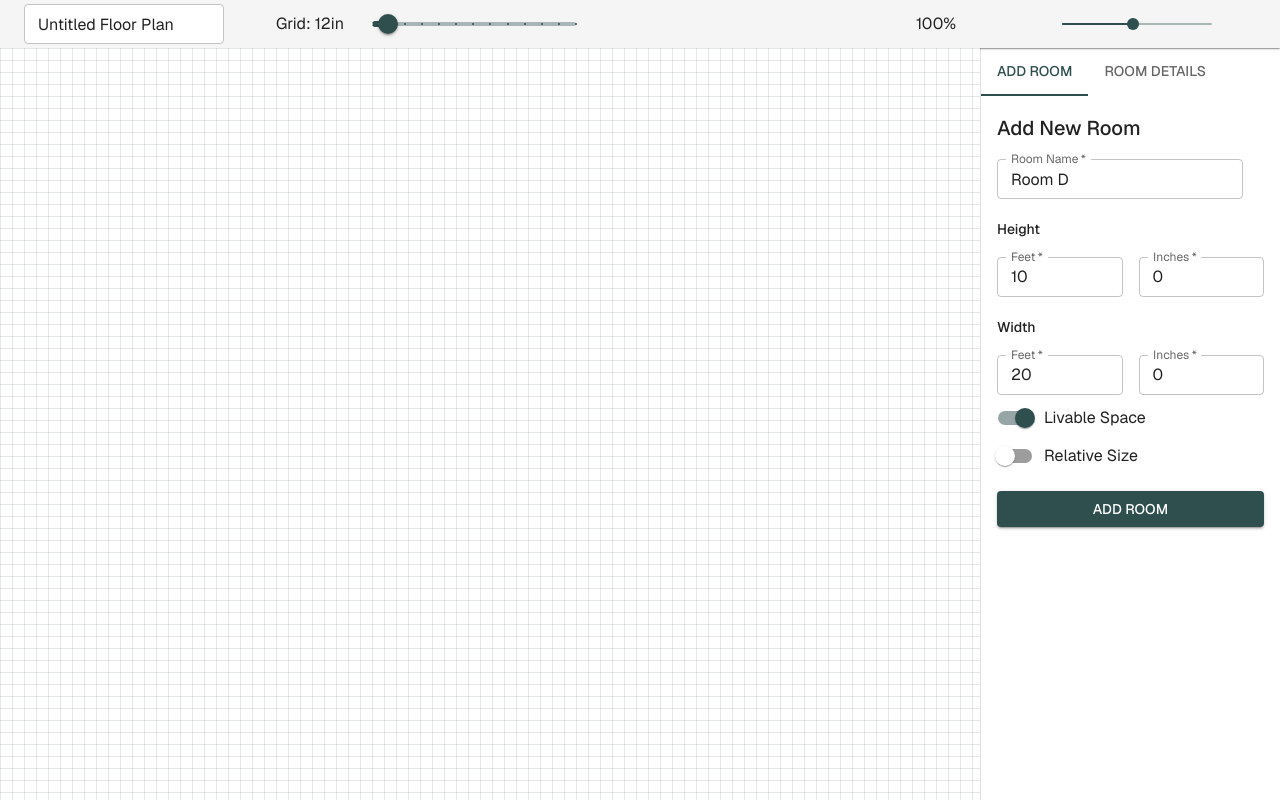
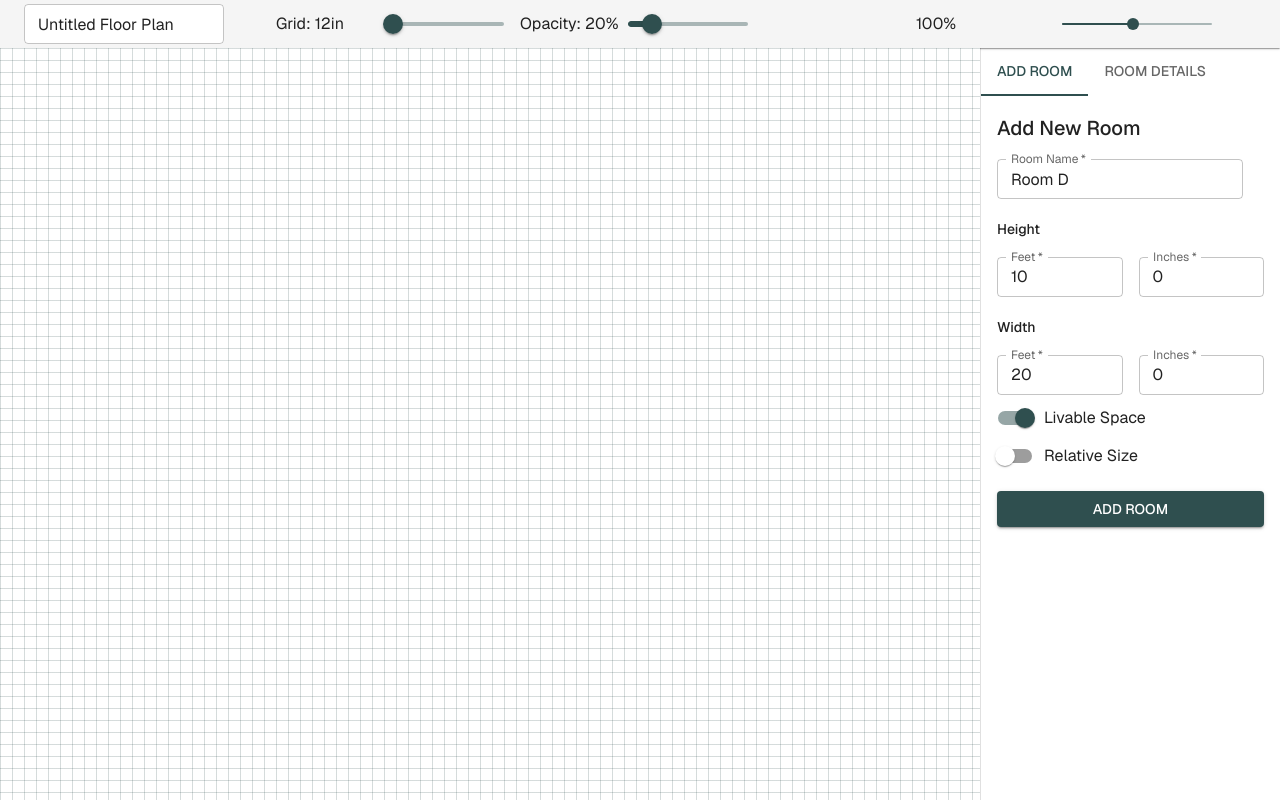
Before and after one commit to jnelken/apt-sqft, a React (Create React App) app: page / in a window 1280 px wide. Built offline with nearby package versions, Linux system fonts and the light colour scheme; some icons are missing.

Commit message:
Add opacity slider

```diff
--- a/src/App.tsx
+++ b/src/App.tsx
@@ -25,6 +25,7 @@ const initialFloorPlan = {
   backgroundImage: null,
   imageScale: 1,
   gridSize: INIT_GRID_SIZE,
+  gridOpacity: 0.2,
 };
 
 const initialAppState: AppState = {
@@ -58,6 +59,13 @@ function App() {
     setAppState(prev => ({
       ...prev,
       floorPlan: { ...prev.floorPlan, gridSize: newSize },
+    }));
+  };
+
+  const handleGridOpacityChange = (opacity: number) => {
+    setAppState(prev => ({
+      ...prev,
+      floorPlan: { ...prev.floorPlan, gridOpacity: opacity },
     }));
   };
 
@@ -209,6 +217,8 @@ function App() {
             <GridSettings
               gridSize={appState.floorPlan.gridSize}
               onGridSizeChange={handleGridSizeChange}
+              gridOpacity={appState.floorPlan.gridOpacity}
+              onGridOpacityChange={handleGridOpacityChange}
             />
             <Box sx={{ flexGrow: 1 }} />
             <ZoomControls
@@ -240,6 +250,7 @@ function App() {
               zoom={appState.zoom}
               backgroundImage={appState.floorPlan.backgroundImage}
               imageScale={appState.floorPlan.imageScale}
+              gridOpacity={appState.floorPlan.gridOpacity}
             />
           </Box>
           <Box sx={{ width: 300, borderLeft: 1, borderColor: 'divider' }}>
--- a/src/components/GridSettings.tsx
+++ b/src/components/GridSettings.tsx
@@ -4,11 +4,15 @@ import { Box, Typography, Slider, Tooltip } from '@mui/material';
 interface GridSettingsProps {
   gridSize: number;
   onGridSizeChange: (size: number) => void;
+  gridOpacity: number;
+  onGridOpacityChange: (opacity: number) => void;
 }
 
 export const GridSettings: React.FC<GridSettingsProps> = ({
   gridSize,
   onGridSizeChange,
+  gridOpacity,
+  onGridOpacityChange,
 }) => {
   const handleChange = (_event: Event, newValue: number | number[]) => {
     const value = newValue as number;
@@ -41,22 +45,40 @@ export const GridSettings: React.FC<GridSettingsProps> = ({
 
   return (
     <Box sx={{ display: 'flex', alignItems: 'center', gap: 2, minWidth: 300 }}>
-      <Tooltip title="Adjust the grid size to change the spacing between grid lines. The grid size is in pixels. You can use fine-grained control (1px) or snap to common measurements (6px, 12px).">
-        <Typography id="grid-size-slider" sx={{ minWidth: 80 }}>
+      <Box sx={{ display: 'flex', alignItems: 'center', gap: 1 }}>
+        <Tooltip title="Adjust the grid size to change the spacing between grid lines">
+          <Typography id="grid-size-slider" sx={{ minWidth: 100 }}>
             Grid: {gridSize > 12 ? `${gridSize / 12}ft` : `${gridSize}in`}
           </Typography>
         </Tooltip>
         <Slider
           value={gridSize}
-        onChange={handleChange}
+          onChange={(_event, value) => onGridSizeChange(value as number)}
           aria-labelledby="grid-size-slider"
           valueLabelDisplay="auto"
           step={1}
-        marks={marks}
           min={1}
           max={144}
-        sx={{ flexGrow: 1 }}
+          sx={{ width: 120 }}
         />
+      </Box>
+      <Box sx={{ display: 'flex', alignItems: 'center', gap: 1 }}>
+        <Tooltip title="Adjust the grid opacity">
+          <Typography id="grid-opacity-slider" sx={{ minWidth: 100 }}>
+            Opacity: {Math.round(gridOpacity * 100)}%
+          </Typography>
+        </Tooltip>
+        <Slider
+          value={gridOpacity}
+          onChange={(_event, value) => onGridOpacityChange(value as number)}
+          aria-labelledby="grid-opacity-slider"
+          valueLabelDisplay="auto"
+          step={0.1}
+          min={0}
+          max={1}
+          sx={{ width: 120 }}
+        />
+      </Box>
     </Box>
   );
 };
--- a/src/components/LayoutEditor.tsx
+++ b/src/components/LayoutEditor.tsx
@@ -21,18 +21,28 @@ const EditorContent = styled('div')<{ zoom: number }>(({ zoom }) => ({
   height: '100%',
 }));
 
-const Grid = styled('div')<{ gridSize: number }>(({ theme, gridSize }) => ({
+const Grid = styled('div')<{ gridSize: number; opacity: number }>(
+  ({ theme, gridSize, opacity }) => ({
     position: 'absolute',
     top: 0,
     left: 0,
     right: 0,
     bottom: 0,
     backgroundImage: `
-    linear-gradient(to right, ${theme.palette.primary.main}20 1px, transparent 1px),
-    linear-gradient(to bottom, ${theme.palette.primary.main}20 1px, transparent 1px)
+    linear-gradient(to right, ${theme.palette.primary.main}${Math.round(
+      opacity * 255,
+    )
+      .toString(16)
+      .padStart(2, '0')} 1px, transparent 1px),
+    linear-gradient(to bottom, ${theme.palette.primary.main}${Math.round(
+      opacity * 255,
+    )
+      .toString(16)
+      .padStart(2, '0')} 1px, transparent 1px)
   `,
     backgroundSize: `${gridSize}px ${gridSize}px`,
-}));
+  }),
+);
 
 const BackgroundImage = styled('div')<{ scale: number }>(
   ({ theme, scale }) => ({
@@ -70,6 +80,7 @@ interface LayoutEditorProps {
   onRoomMove: (roomId: string, x: number, y: number) => void;
   onRoomResize: (roomId: string, width: number, height: number) => void;
   gridSize: number;
+  gridOpacity: number;
   zoom: number;
   backgroundImage: string | null;
   imageScale: number;
@@ -82,6 +93,7 @@ export const LayoutEditor: React.FC<LayoutEditorProps> = ({
   onRoomMove,
   onRoomResize,
   gridSize,
+  gridOpacity,
   zoom,
   backgroundImage,
   imageScale,
@@ -161,7 +173,7 @@ export const LayoutEditor: React.FC<LayoutEditorProps> = ({
             style={{ backgroundImage: `url(${backgroundImage})` }}
           />
         )}
-        <Grid gridSize={gridSize} />
+        <Grid gridSize={gridSize} opacity={gridOpacity} />
         {rooms.map(room => (
           <RoomElement
             key={room.id}
--- a/src/types/index.ts
+++ b/src/types/index.ts
@@ -34,6 +34,7 @@ export interface FloorPlan {
   backgroundImage: string | null;
   imageScale: number;
   gridSize: number;
+  gridOpacity: number;
 }
 
 export interface AppState {
```
Lines whose indentation alone changed are shown as unchanged.
